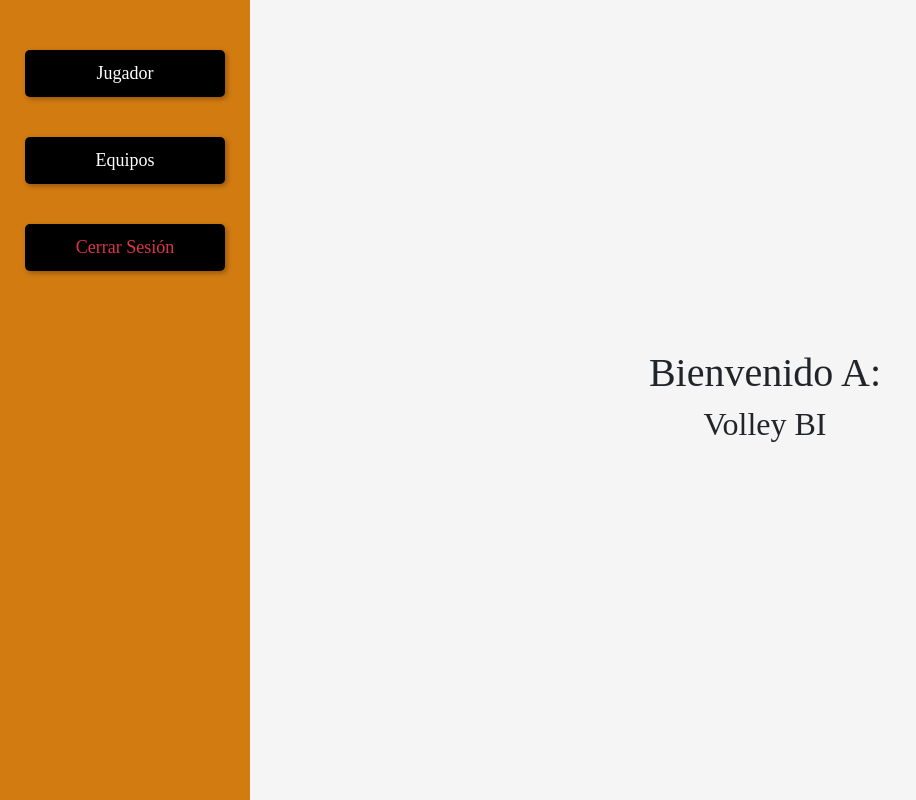
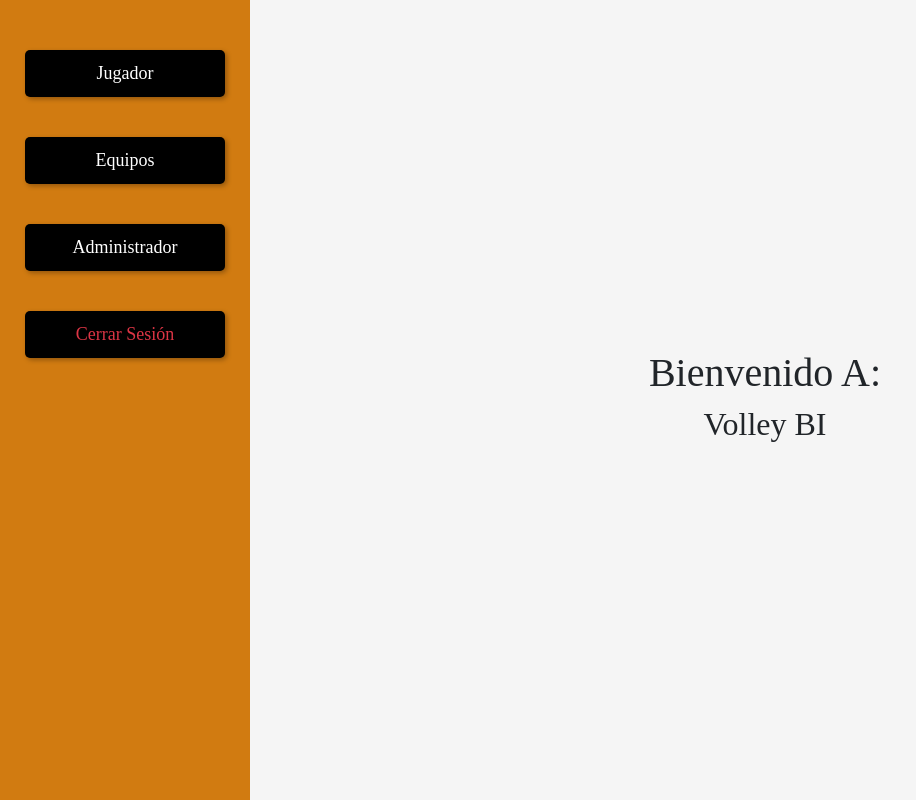
Before and after one commit to Arias217-bot/proyecto, a Flask app: page / in a window 1280 px wide. Shown: the whole page, without its empty margins (0-916 px from the left). Run offline with Flask 3, Linux system fonts and the light colour scheme.

Commit message:
Administrador

```diff
--- a/app.py
+++ b/app.py
@@ -9,6 +9,8 @@ from models.usuario import Usuario
 from config import init_db, db
 from routes import blueprints
 from flask import session
+from routes.administrador_routes import administrador_bp
+
 app = Flask(__name__)
 
 # Inicialización de la base de datos
@@ -44,6 +46,8 @@ for bp in blueprints:
         app.register_blueprint(bp, url_prefix='/mensajes')
     elif bp.name == "partido":
         app.register_blueprint(bp, url_prefix='/partido')
+
+app.register_blueprint(administrador_bp, url_prefix='/administrador')
 
 # Configuración de JWT
 app.config['JWT_SECRET_KEY'] = 'tu_clave_secreta'
@@ -128,6 +132,9 @@ def home():
     documento = session.get('documento')  # o de la base de datos, o fijo para pruebas
     return render_template('base.html', documento=documento)
 
+@app.route('/administrador')
+def administrador():
+    return render_template('administrador.html')
 
 # Manejo de errores
 @app.errorhandler(404)
--- a/templates/base.html
+++ b/templates/base.html
@@ -120,7 +120,14 @@
                     <a href="#">Equipos</a>
                 {% endif %}
             </li>
-
+            <!-- Opción Administrador -->
+            <li>
+                {% if documento %}
+                    <a href="{{ url_for('administrador.administrador_page', documento=documento) }}">Administrador</a>
+                {% else %}
+                    <a href="#">Administrador</a>
+                {% endif %}
+            </li>
             <li><a href="#" class="text-danger logout-btn" id="logoutBtn">Cerrar Sesión</a></li>
         </ul>
     </div>
```
Also changed, not shown: routes/Administrador_routes.py (+6 -10 lines), routes/__init__.py (+17 -13 lines).
